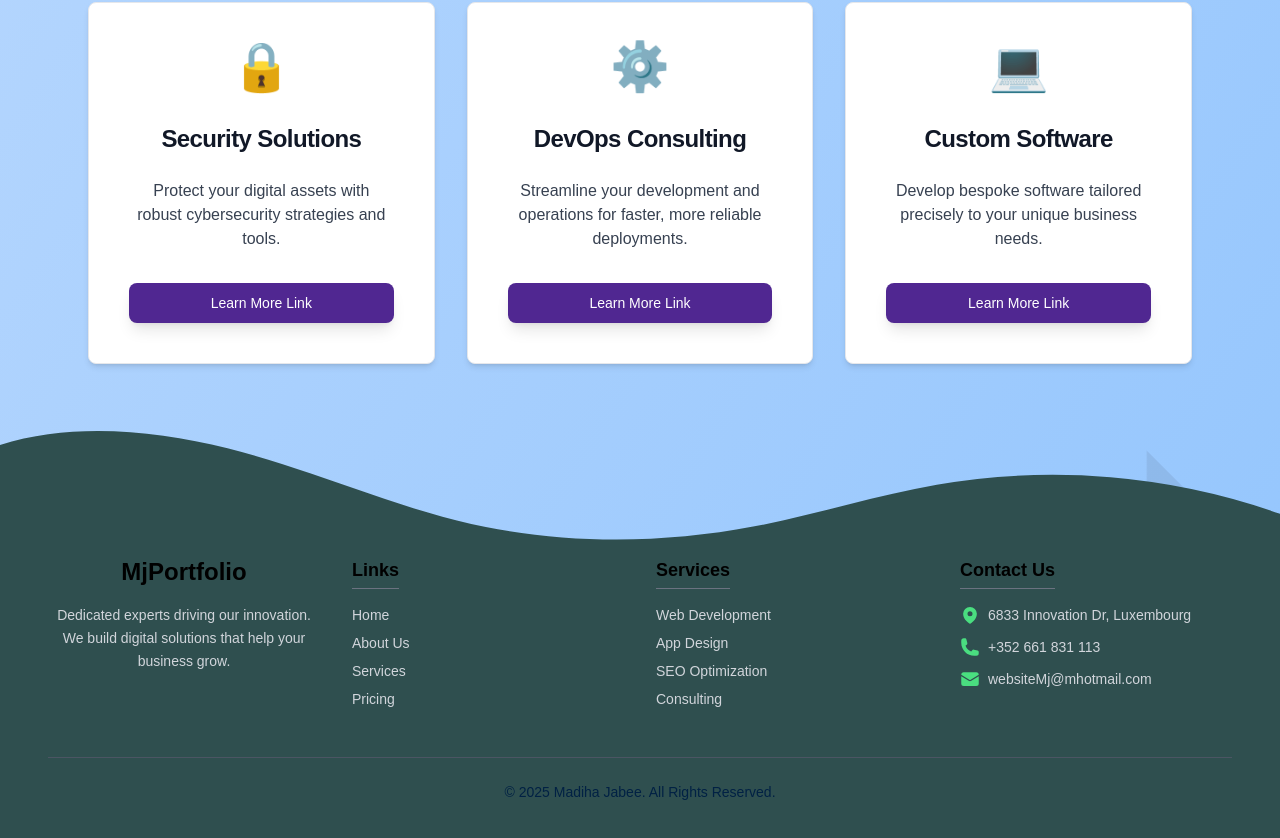
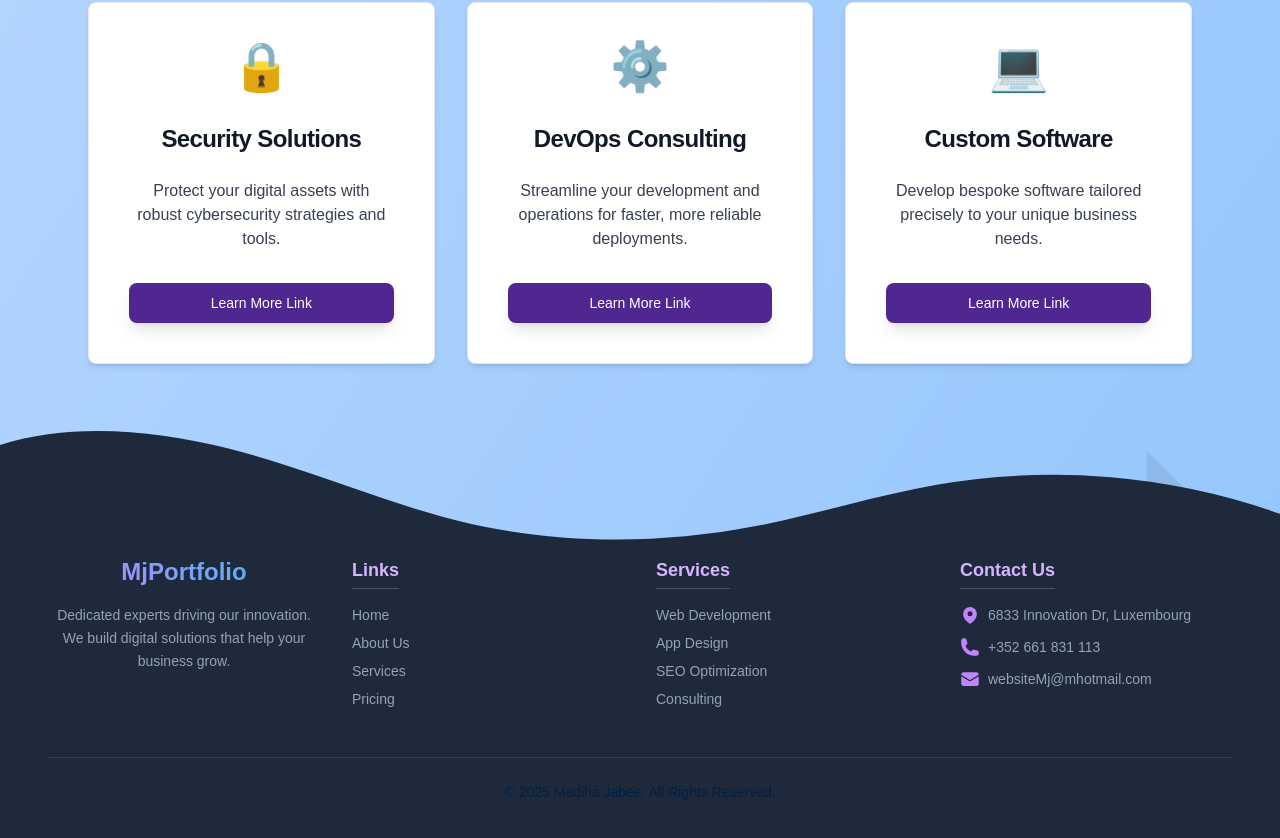
Before and after one commit to WebSiteMj/fortiNexis, a React (Vite) app: page / in a window 1280 px wide. Shown: the part 1145-1983 px from the top of the page. Built offline with nearby package versions, Linux system fonts and the light colour scheme.

Commit message:
footer theme match with header

```diff
--- a/src/components/FooterComponent.jsx
+++ b/src/components/FooterComponent.jsx
@@ -6,16 +6,15 @@ export default function FooterComponent() {
     <div className="relative w-full mt-20">
 
       {/* 1. THE CURVED SVG SEPARATOR */}
-      {/* This SVG sits just above the footer content to create the curved top edge */}
+      {/* Color updated to text-[#1E293B] to match the footer background */}
       <div className="absolute top-0 left-0 w-full overflow-hidden leading-none rotate-180 transform -translate-y-[99%]">
         <svg
-          className="relative block w-[calc(100%+1.3px)] h-[60px] sm:h-[100px] md:h-[120px] text-[#2F4F4F]"
+          className="relative block w-[calc(100%+1.3px)] h-[60px] sm:h-[100px] md:h-[120px] text-[#1E293B]"
           data-name="Layer 1"
           xmlns="http://www.w3.org/2000/svg"
           viewBox="0 0 1200 120"
           preserveAspectRatio="none"
         >
-          {/* This path creates the curve */}
           <path
             d="M321.39,56.44c58-10.79,114.16-30.13,172-41.86,82.39-16.72,168.19-17.73,250.45-.39C823.78,31,906.67,72,985.66,92.83c70.05,18.48,146.53,26.09,214.34,3V0H0V27.35A600.21,600.21,0,0,0,321.39,56.44Z"
             fill="currentColor"
@@ -24,16 +23,20 @@ export default function FooterComponent() {
       </div>
 
       {/* 2. THE MAIN FOOTER CONTENT */}
-      <footer className="bg-[#2F4F4F] text-white pt-4 pb-12">
+      {/* Background updated to Slate-800 (#1E293B) */}
+      <footer className="bg-[#1E293B] text-slate-200 pt-4 pb-12">
         <div className="container mx-auto px-6 md:px-12">
 
-          {/* Grid Layout: 1 col mobile, 2 col tablet, 4 col desktop */}
+          {/* Grid Layout */}
           <div className="grid grid-cols-1 sm:grid-cols-2 md:grid-cols-4 gap-8">
 
             {/* Column 1: Company Info */}
             <div className="space-y-4">
-              <h2 className="text-2xl font-bold">MjPortfolio</h2>
-              <p className="text-gray-300 text-sm leading-relaxed">
+              {/* Gradient Text matches Header */}
+              <h2 className="text-2xl font-bold text-transparent bg-clip-text bg-gradient-to-r from-purple-400 to-sky-400">
+                MjPortfolio
+              </h2>
+              <p className="text-slate-400 text-sm leading-relaxed">
                 Dedicated experts driving our innovation. We build digital solutions
                 that help your business grow.
               </p>
@@ -41,40 +44,40 @@ export default function FooterComponent() {
 
             {/* Column 2: Quick Links */}
             <div>
-              <h3 className="text-lg font-semibold mb-4 border-b border-gray-500 inline-block pb-1">Links</h3>
-              <ul className="space-y-2 text-gray-300 text-sm">
-                <li><a href="#" className="hover:text-white hover:underline transition">Home</a></li>
-                <li><a href="#" className="hover:text-white hover:underline transition">About Us</a></li>
-                <li><a href="#" className="hover:text-white hover:underline transition">Services</a></li>
-                <li><a href="#" className="hover:text-white hover:underline transition">Pricing</a></li>
+              <h3 className="text-lg font-semibold mb-4 border-b border-slate-600 inline-block pb-1 text-purple-300">Links</h3>
+              <ul className="space-y-2 text-slate-400 text-sm">
+                <li><a href="#" className="hover:text-[#38BDF8] hover:underline transition">Home</a></li>
+                <li><a href="#" className="hover:text-[#38BDF8] hover:underline transition">About Us</a></li>
+                <li><a href="#" className="hover:text-[#38BDF8] hover:underline transition">Services</a></li>
+                <li><a href="#" className="hover:text-[#38BDF8] hover:underline transition">Pricing</a></li>
               </ul>
             </div>
 
             {/* Column 3: Services */}
             <div>
-              <h3 className="text-lg font-semibold mb-4 border-b border-gray-500 inline-block pb-1">Services</h3>
-              <ul className="space-y-2 text-gray-300 text-sm">
-                <li><a href="#" className="hover:text-white hover:underline transition">Web Development</a></li>
-                <li><a href="#" className="hover:text-white hover:underline transition">App Design</a></li>
-                <li><a href="#" className="hover:text-white hover:underline transition">SEO Optimization</a></li>
-                <li><a href="#" className="hover:text-white hover:underline transition">Consulting</a></li>
+              <h3 className="text-lg font-semibold mb-4 border-b border-slate-600 inline-block pb-1 text-purple-300">Services</h3>
+              <ul className="space-y-2 text-slate-400 text-sm">
+                <li><a href="#" className="hover:text-[#38BDF8] hover:underline transition">Web Development</a></li>
+                <li><a href="#" className="hover:text-[#38BDF8] hover:underline transition">App Design</a></li>
+                <li><a href="#" className="hover:text-[#38BDF8] hover:underline transition">SEO Optimization</a></li>
+                <li><a href="#" className="hover:text-[#38BDF8] hover:underline transition">Consulting</a></li>
               </ul>
             </div>
 
             {/* Column 4: Contact Info */}
             <div>
-              <h3 className="text-lg font-semibold mb-4 border-b border-gray-500 inline-block pb-1">Contact Us</h3>
-              <ul className="space-y-3 text-gray-300 text-sm">
+              <h3 className="text-lg font-semibold mb-4 border-b border-slate-600 inline-block pb-1 text-purple-300">Contact Us</h3>
+              <ul className="space-y-3 text-slate-400 text-sm">
                 <li className="flex items-center gap-2">
-                  <HiMapPin className="w-5 h-5 text-green-400" />
+                  <HiMapPin className="w-5 h-5 text-purple-400" />
                   <span>6833 Innovation Dr, Luxembourg</span>
                 </li>
                 <li className="flex items-center gap-2">
-                  <HiPhone className="w-5 h-5 text-green-400" />
+                  <HiPhone className="w-5 h-5 text-purple-400" />
                   <span>+352 661 831 113</span>
                 </li>
                 <li className="flex items-center gap-2">
-                  <HiEnvelope className="w-5 h-5 text-green-400" />
+                  <HiEnvelope className="w-5 h-5 text-purple-400" />
                   <span>websiteMj@mhotmail.com</span>
                 </li>
               </ul>
@@ -82,7 +85,7 @@ export default function FooterComponent() {
           </div>
 
           {/* Bottom Bar: Copyright */}
-          <div className="border-t border-gray-600 mt-12 pt-6 text-center text-sm text-gray-400">
+          <div className="border-t border-slate-700 mt-12 pt-6 text-center text-sm text-slate-500">
             <p>&copy; {new Date().getFullYear()} Madiha Jabee. All Rights Reserved.</p>
           </div>
         </div>
```
